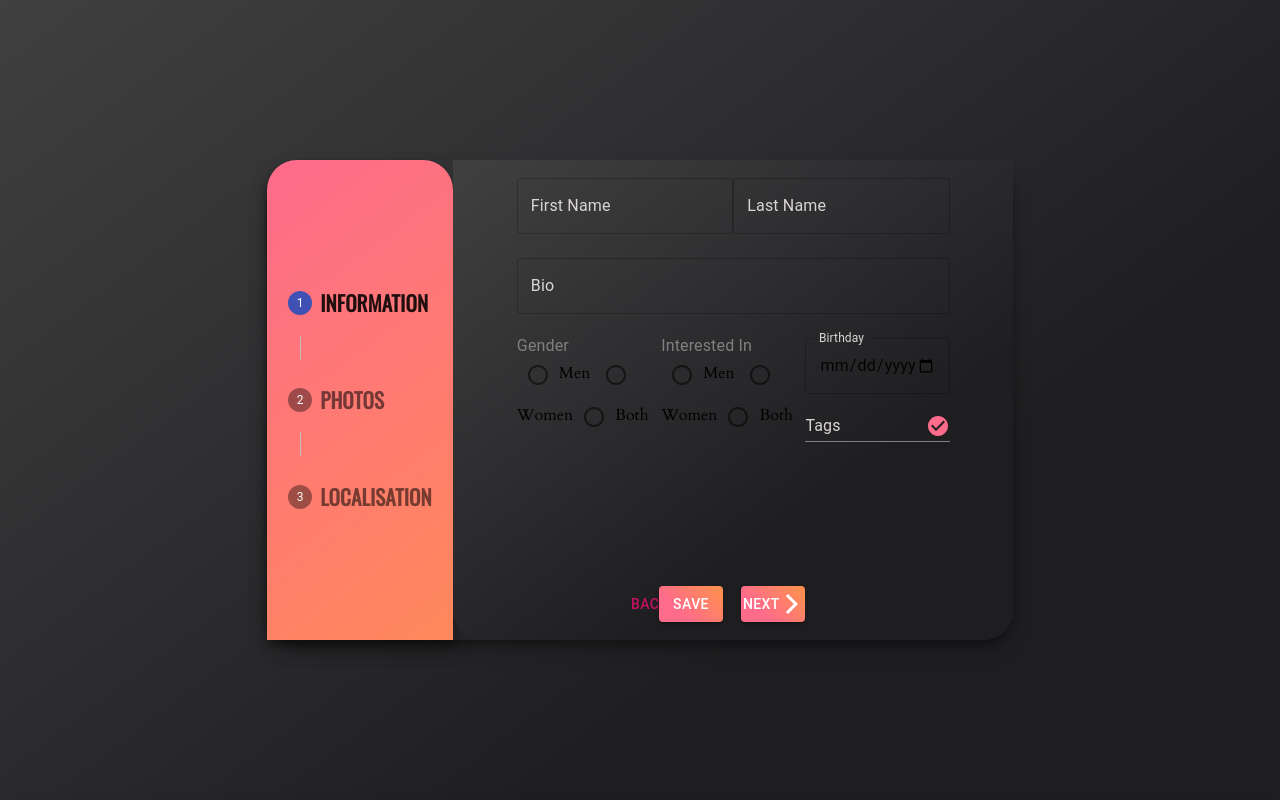
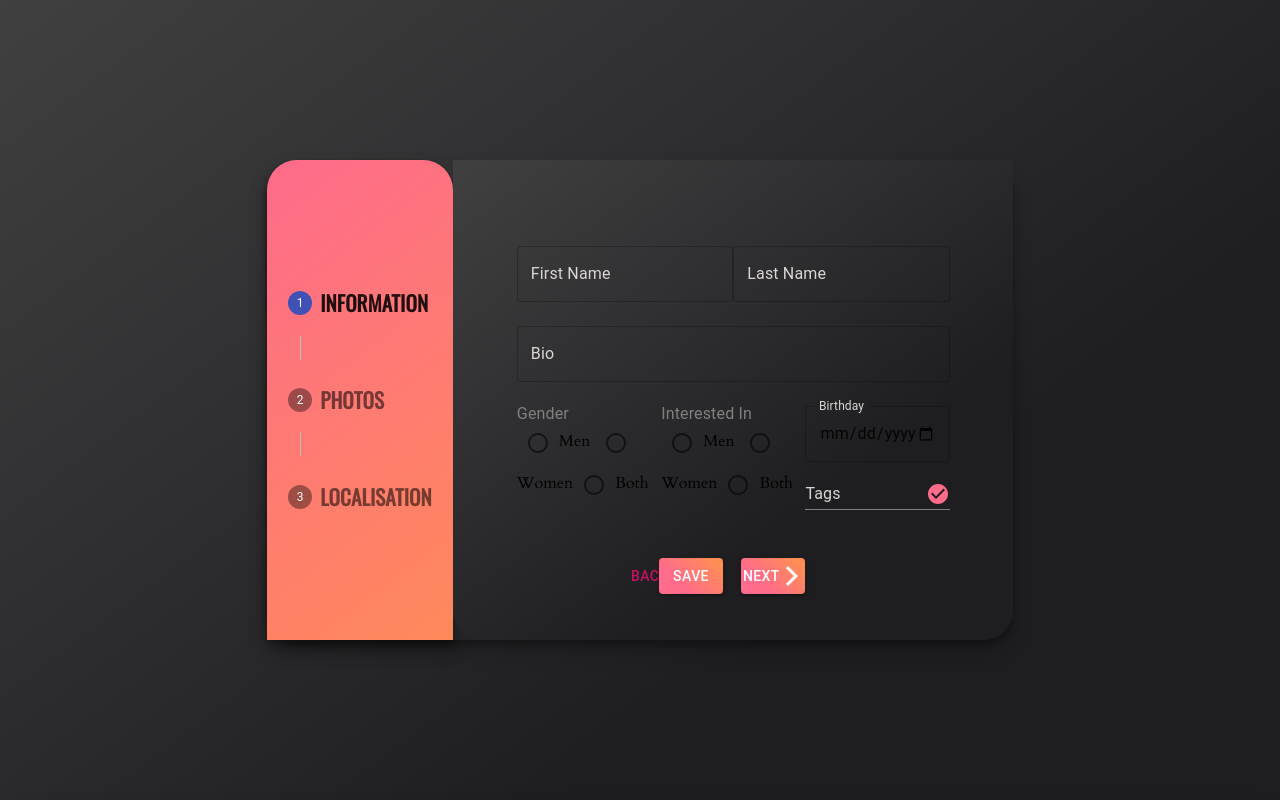
Before and after one commit to Othmaneessafi/Matcha, a React (Create React App) app in the folder client/: page /profile in a window 1280 px wide. Shown: the top 800 px of the page. Built offline with nearby package versions, Linux system fonts and the light colour scheme; what google-maps-react would draw is missing.

Commit message:
Update profile.css

```diff
--- a/client/src/components/profile/profile.css
+++ b/client/src/components/profile/profile.css
@@ -57,8 +57,9 @@
 }
 
 .infosContainer {
-  margin-bottom: 2vh!important;
-  height: 45vh;
+  /* border: 1px solid yellow; */
+  margin-top: 5vh!important;
+  height: 35vh;
 }
 
 .profileImage {
```
